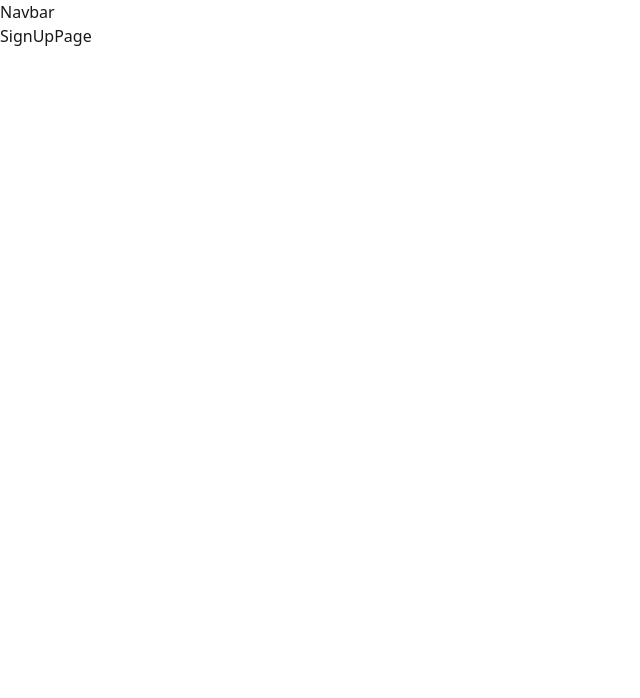
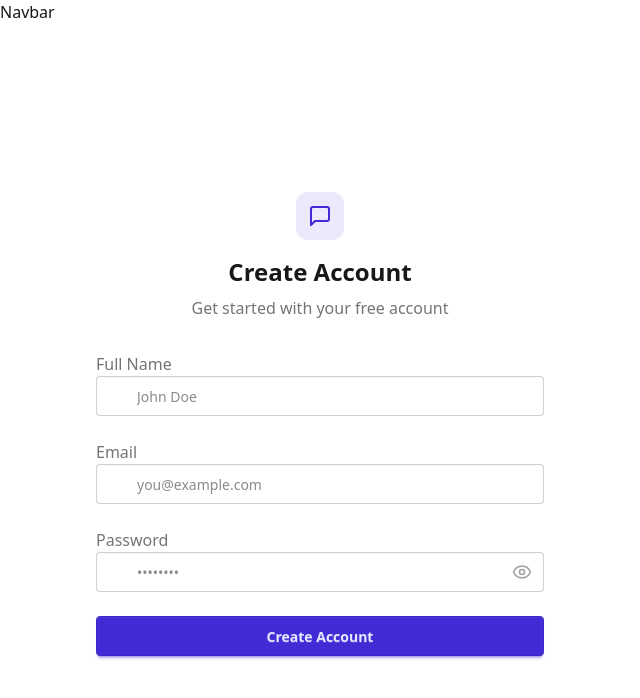
Before and after one commit to mohammed-9999/CHAT_APP, a React (Vite) app in the folder frontend/: page /signup in a window 1280 px wide. Shown: the top 698 px of the page, without its empty margins (0-640 px from the left). Built offline with nearby package versions, Linux system fonts and the light colour scheme; no server answers.

Commit message:
Added UI for the left side of the signup page.

```diff
--- a/frontend/src/App.jsx
+++ b/frontend/src/App.jsx
@@ -1,5 +1,5 @@
 
-import {Route, Routes }from "react-router-dom";
+import {Navigate, Route, Routes }from "react-router-dom";
 import Navbar from "./components/Navbar";
 import LoginPage from "./components/LoginPage";
 import SignUpPage from "./components/SignUpPage";
@@ -34,11 +34,11 @@ import { Loader } from 'lucide-react';
       <Navbar/>
 
       <Routes>
-        <Route path='/' element={<HomePage/>}/>
-        <Route path='/signup' element={<SignUpPage/>}/>
-        <Route path='/login' element={<LoginPage/>}/>
+        <Route path='/' element={authUser? <HomePage/> :<Navigate to="/login"/>}/>
+        <Route path='/signup' element={!authUser ?<SignUpPage/>:<Navigate to="/"/> }/>
+        <Route path='/login' element={!authUser ?<LoginPage/> :<Navigate to="/"/> }/>
         <Route path='/setting' element={<SettingsPage/>}/>
-        <Route path='/profile' element={<ProfilePage/>}/>
+        <Route path='/profile' element={authUser? <ProfilePage/>:<Navigate to="/login"/>}/>
       </Routes>
 
 
--- a/frontend/src/components/SignUpPage.jsx
+++ b/frontend/src/components/SignUpPage.jsx
@@ -1,9 +1,122 @@
-import React from 'react'
+import React, { useState } from 'react'
+import { useAuthStore } from '../store/useAuthStore';
+import { Eye, EyeOff, Loader, Loader2, Lock, Mail, MessageSquare, User } from 'lucide-react';
 
 function SignUpPage() {
-  return (
-    <div>SignUpPage</div>
-  )
+  const [showPassword,setShowPassword]=useState(false);
+  const [formData,setFormData]=useState({
+    fullName:"",
+    email:"",
+    password:"",
+  });
+
+  const {signup,isSigningUp}=useAuthStore();
+
+  const validateForm=()=>{};
+  const handleSubmit=(e)=>{
+    e.preventDefault();
+  };
+
+  return <div className='min-h-screen grid lg:grid-cols-2'>
+    {/*left side */}
+    <div className='flex flex-col justify-center items-center p-6 sm:p-12'>
+      <div className='w-full max-w-md space-y-8'>
+          {/* LOGO */}
+          <div className="text-center mb-8">
+            <div className="flex flex-col items-center gap-2 group">
+              <div className="size-12 rounded-xl bg-primary/10 flex items-center justify-center group-hover:bg-primary/20 transition-colors">
+                <MessageSquare className="size-6 text-primary" />
+              </div>
+              <h1 className="text-2xl font-bold mt-2">Create Account</h1>
+              <p className="text-base-content/60">Get started with your free account</p>
+            </div>
+          </div>
+          <form onSubmit={handleSubmit} className="space-y-6">
+            {/*  firs label  ---fullName */}
+            <div className="form-control">
+              <label className="label">
+                <span className="label-text font-medium">Full Name</span>
+              </label>
+              <div className="relative">
+                <div className="absolute inset-y-0 left-0 pl-3 flex items-center pointer-events-none">
+                  <User className="size-5 text-base-content/40" />
+                </div>
+                <input
+                  type="text"
+                  className={`input input-bordered w-full pl-10`}
+                  placeholder="John Doe"
+                  value={formData.fullName}
+                  onChange={(e) => setFormData({ ...formData, fullName: e.target.value })}
+
+                />
+              </div>
+            </div>
+            {/*sconde label ----Email */}
+            <div className="form-control">
+              <label className="label">
+                <span className="label-text font-medium">Email</span>
+              </label>
+              <div className="relative">
+                <div className="absolute inset-y-0 left-0 pl-3 flex items-center pointer-events-none">
+                  <Mail className="size-5 text-base-content/40" />
+                </div>
+                <input
+                  type="email"
+                  className={`input input-bordered w-full pl-10`}
+                  placeholder="you@example.com"
+                  value={formData.email}
+                  onChange={(e) => setFormData({ ...formData, email: e.target.value })}
+                />
+              </div>
+            </div>
+            {/*third label  ----password*/}
+            <div className="form-control">
+              <label className="label">
+                <span className="label-text font-medium">Password</span>
+              </label>
+              <div className="relative">
+                <div className="absolute inset-y-0 left-0 pl-3 flex items-center pointer-events-none">
+                  <Lock className="size-5 text-base-content/40" />
+                </div>
+                <input
+                  type={showPassword ? "text" : "password"}
+                  className={`input input-bordered w-full pl-10`}
+                  placeholder="••••••••"
+                  value={formData.password}
+                  onChange={(e) => setFormData({ ...formData, password: e.target.value })}
+                />
+                <button
+                  type="button"
+                  className="absolute inset-y-0 right-0 pr-3 flex items-center"
+                  onClick={() => setShowPassword(!showPassword)}
+                >
+                  {showPassword ? (
+                    <EyeOff className="size-5 text-base-content/40" />
+                  ) : (
+                    <Eye className="size-5 text-base-content/40" />
+                  )}
+                </button>
+              </div>
+            </div>
+
+            <button type="submit" className="btn btn-primary w-full" disabled={isSigningUp}>
+              {isSigningUp ? (
+                <>
+                  <Loader2 className="size-5 animate-spin" />
+                  Loading...
+                </>
+              ) : (
+                "Create Account"
+              )}
+            </button>
+
+
+
+          </form>
+
+      </div>
+    </div>
+  </div>
 }
 
 export default SignUpPage
--- a/frontend/src/store/useAuthStore.js
+++ b/frontend/src/store/useAuthStore.js
@@ -4,7 +4,7 @@ import { axiosInstance } from '../lib/axios';
 
 export const useAuthStore=create((set) => ({
     authUser: null,
-    isSigninUp: false,
+    isSigningUp: false,
     isLoggingIn: false,
     isUpdatingProfile: false,
     isCheckingAuth: true,
@@ -21,5 +21,9 @@ export const useAuthStore=create((set) => ({
         } finally {
             set({ isCheckingAuth: false });
         }
+    },
+
+    signup:async (data)=>{
+
     }
 }));
```
